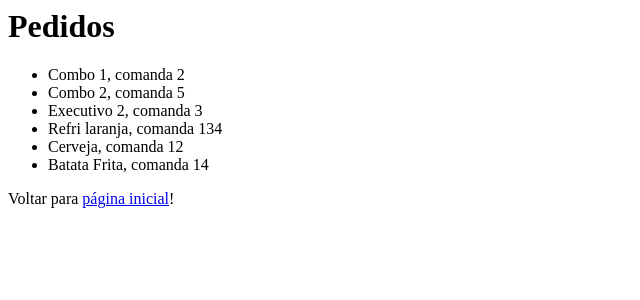
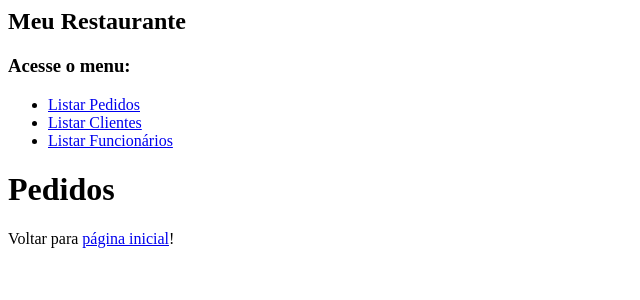
Before and after one commit to V-Perotto/exp-criativa-bcc, a Flask app: page /orders in a window 1280 px wide. Shown: the top 300 px of the page, without its empty margins (0-640 px from the left). Run offline with Flask 2, Linux system fonts and the light colour scheme.

Commit message:
Adicionando página de orders

```diff
--- a/app/templates/html/orders.html
+++ b/app/templates/html/orders.html
@@ -1,18 +1,11 @@
 <!-- orders.html -->
-<html>
-    <head>
-        <title>Meu Restaurante</title>
-    </head>
-    <body>
+{% extends "base.html" %}
+{% block content %}
         <h1>Pedidos</h1>
         <ul>
-            <li>Combo 1, comanda 2</li>
-            <li>Combo 2, comanda 5</li>
-            <li>Executivo 2, comanda 3</li>
-            <li>Refri laranja, comanda 134</li>
-            <li>Cerveja, comanda 12</li>
-            <li>Batata Frita, comanda 14</li>
+            {% for order in orders %}
+            <li>{{ order }}</li>
+            {% endfor %}
         </ul>
         <p>Voltar para <a href="/">página inicial</a>!</p>
-    </body>
-</html>
+{% endblock %}
```
